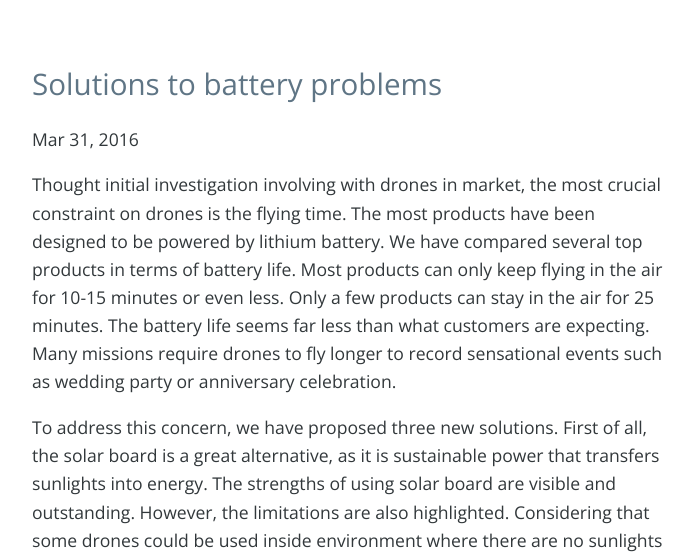
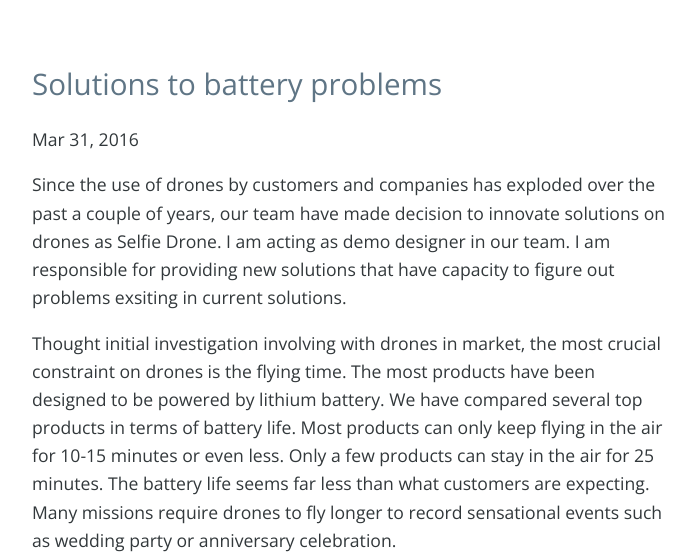
Before and after one commit to immortaljoe/immortaljoe.github.io, a Jekyll site: the page built from _posts/2016-03-31-jia-fa-market-research.md, in a window 1280 px wide and 900 px high, cut to the strip 340-900 px from the top of the window. Shown: the whole strip, without its empty margins (288-983 px from the left). Built offline with Jekyll 4.4.1, drawn with Linux system fonts in a browser that asks for light colours.

Commit message:
update
jia fa

```diff
--- a/_posts/2016-03-31-jia-fa-market-research.md
+++ b/_posts/2016-03-31-jia-fa-market-research.md
@@ -2,6 +2,7 @@
 layout: post
 title: Solutions to battery problems
 ---
+Since the use of drones by customers and companies has exploded over the past a couple of years, our team have made decision to innovate solutions on drones as Selfie Drone. I am acting as demo designer in our team. I am responsible for providing new solutions that have capacity to figure out problems exsiting in current solutions.
 
 Thought initial investigation involving with drones in market, the most crucial constraint on drones is the flying time. The most products have been designed to be powered by lithium battery. We have compared several top products in terms of battery life. Most products can only keep flying in the air for 10-15 minutes or even less. Only a few products can stay in the air for 25 minutes. The battery life seems far less than what customers are expecting. Many missions require drones to fly longer to record sensational events such as wedding party or anniversary celebration.
 
```
